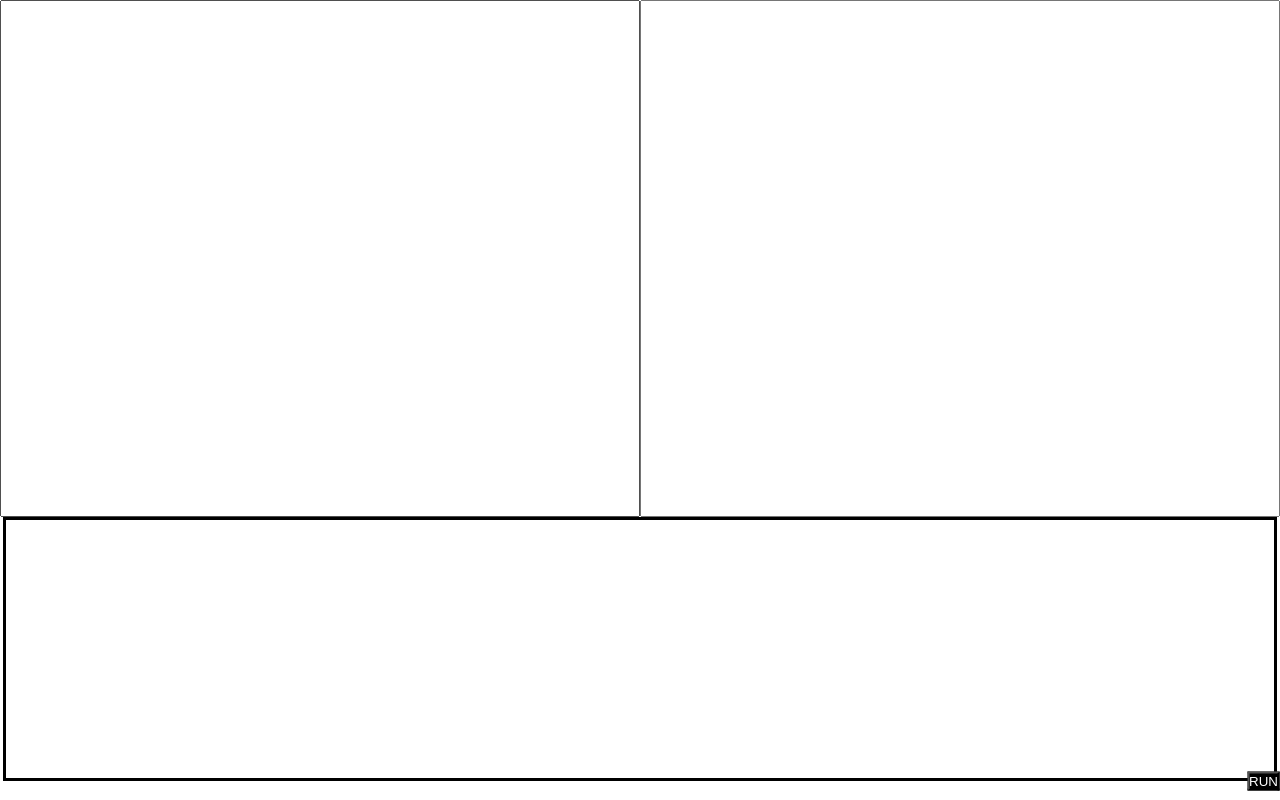
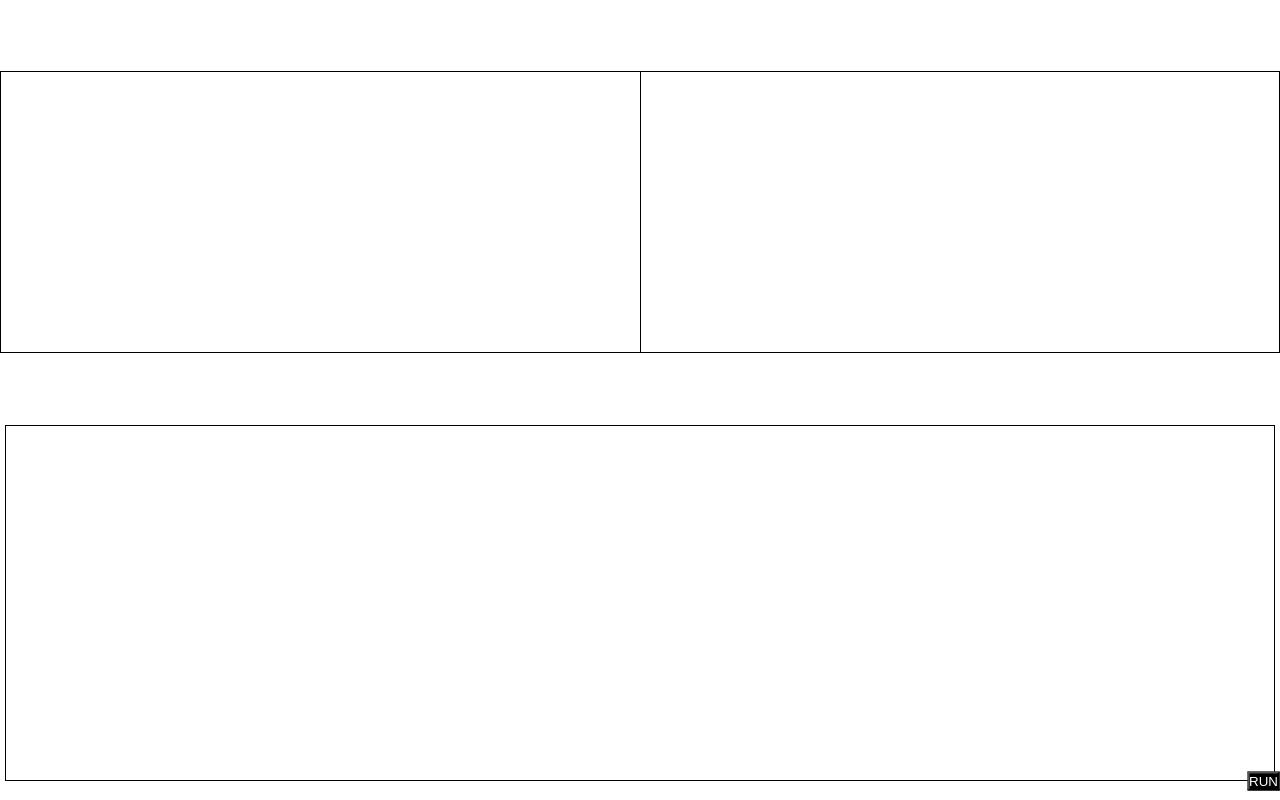
Before and after one commit to TheVivekYadav/IDE, a plain HTML site: page index.html in a window 1280 px wide. Both pictures are taken after a click on the button "RUN". Drawn offline with Linux system fonts and the light colour scheme.

Commit message:
basic layout complted

```diff
--- a/index.html
+++ b/index.html
@@ -1,3 +1,4 @@
+<!-- <!DOCTYPE html> -->
 <html lang="en">
 
 <head>
@@ -21,6 +22,11 @@
             height: 100%;
             width: 100%;
         }
+        .nav{
+            height: 20%;
+            width: 100%;
+
+        }
         .html-css-box{
             position: relative;
             display: flex;
@@ -30,21 +36,26 @@
             height: 100%;
             width: 100%;
         }
-        textarea.box {
+
+
+        div.box {
             /* float:left; */
             width: 50%;
-            height: 100%;
+            max-height: 280px;
+            border: solid 1px black;
             resize: none;
+            overflow: auto;
         }
 
-        textarea.css {
+        div.css {
             float: right;
+            border-left: 0;
         }
 
         div.output {
             width: 99%;
-            height: 50%;
-            border: solid black;
+            height: 100%;
+            border: solid 1px black;
             /* color: white; */
             /* background-color: black; */
             /* float: right; */
@@ -64,13 +75,15 @@
 <body>
     <div class="main-box">
         <div class="nav">
+            <div class="nav-menu">
 
+            </div>
         </div>
         <div class="html-css-box">
-            <textarea id="html" class="html box" name="editing-area" id="editing"></textarea>
-            <textarea id="css" class="css box" name="editing-area" id="editing"></textarea>
+            <div id="html" class="html box" contentEditable="true"></div>
+            <div id="css" class="css box" contentEditable="true"></div>
         </div>
-        <div class="output"></div>
+        <div id="output" class="output"></div>
         <button class="execute" onclick="output()">RUN</button>
     </div>
 </body>
--- a/js/script.js
+++ b/js/script.js
@@ -1,8 +1,48 @@
-function output(){
-    var text_area_html;
-    var text_are_css;
-    text_area_html = document.getElementById("html").value;
-    text_are_css = document.getElementById("css").value;
-    console.log(text_area_html,text_are_css)
+function output() {
+    var html_code;
+    var css_code;
+    var start = [];
+    var end = [];
+    var new_code = []
+    // html
+    html_code = document.getElementById("html").innerHTML;
+    css_code = document.getElementById("css").innerHTML;
+    var print = document.getElementById('output')
+    html_code = html_code.replace(/&lt;/g, "<")
+    html_code = html_code.replace(/&gt;/g, ">")
+    html_code = html_code.replace(/<div>/g,"")
+    html_code = html_code.replace(/<\/div>/g,"")
+    html_code = html_code.replace(/<br>/g,"")
+print.innerHTML = html_code;
+    console.log(print)
+    console.log(html_code);
+
+    // css
+    css_code = document.getElementById("css").innerHTML;
+    css_code = css_code.replace(/<div>&nbsp; &nbsp;/g,"")
+    // css_code = css_code.replace(/<div>/g,"")
+    css_code = css_code.replace(/<\/div>/,"")
+    console.log(css_code)
+
+    //index of css
+    var index = html_code.indexOf("style")
+
+    for (var i = 0; i < index; i++){
+        console.log(html_code[i])
+        start += html_code[i]
+}
+console.log(start)
+for (var i = index; i < html_code.length; i++){
+    end += html_code[i]
+}
+console.log(end)
+new_code = start + end
+// new_code = new_code.replace(/<div>/g,"")
+// new_code = new_code.replace(/<\/div>/g,"")
+// new_code = new_code.replace(/<br>/g,"")
+
+console.log(new_code)
+
+
 
 }
```
